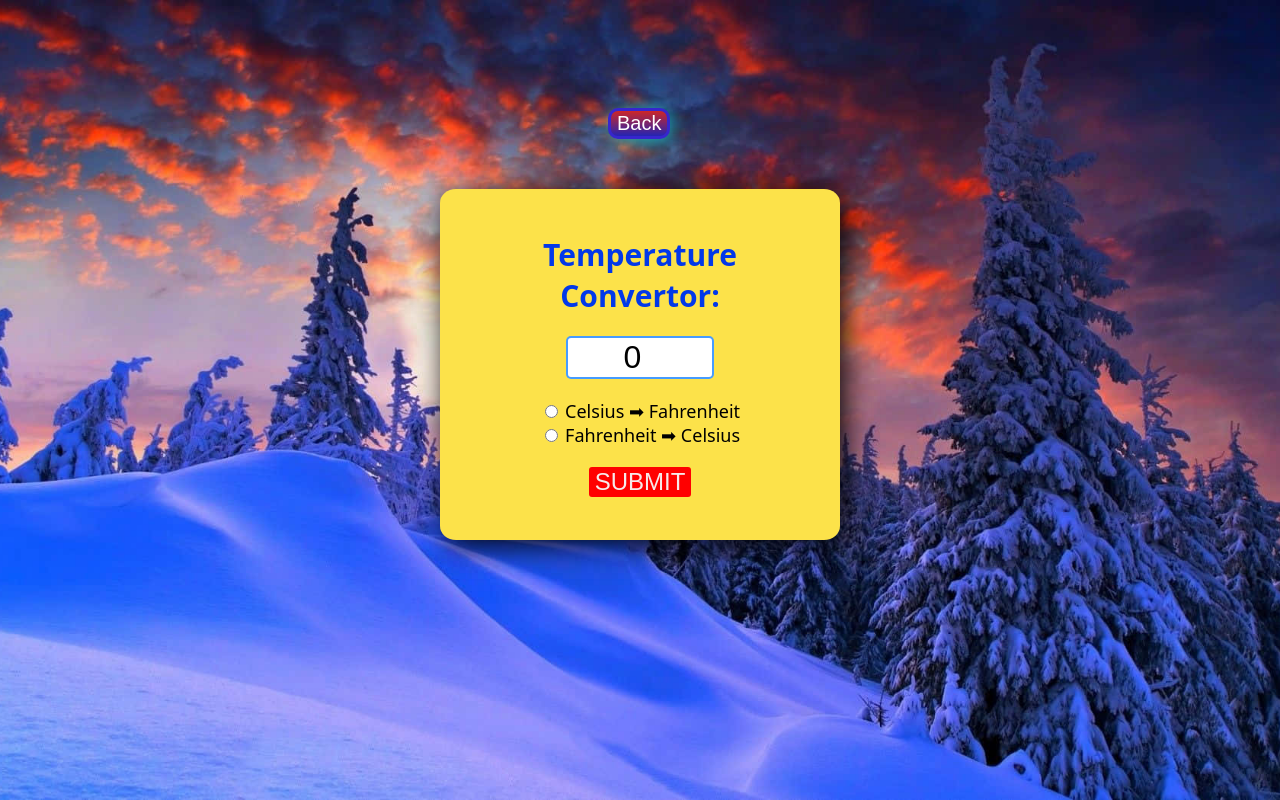
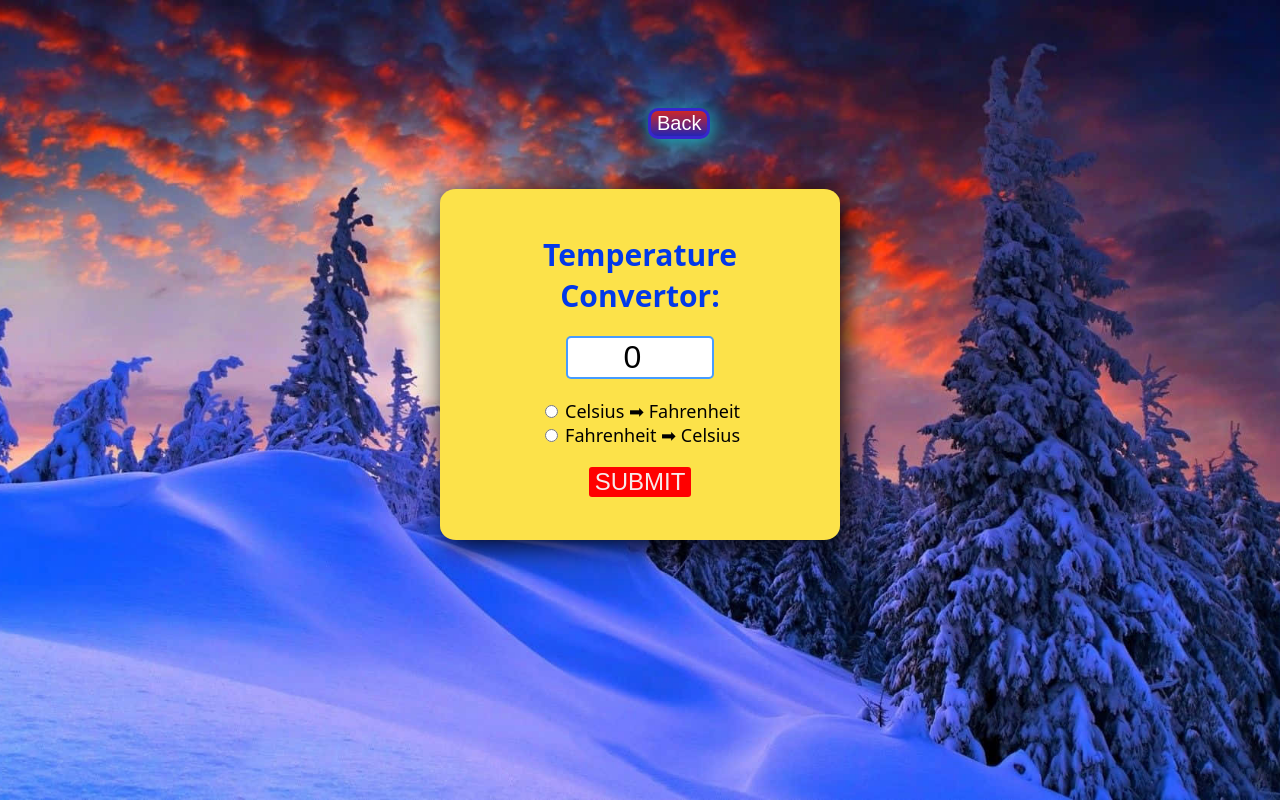
Before and after one commit to 2204aneesh/Simple-Website, a plain HTML site: page tempindex.html in a window 1280 px wide. Drawn offline with Linux system fonts and the light colour scheme.

Commit message:
Update tempstyle.css
back update

```diff
--- a/tempstyle.css
+++ b/tempstyle.css
@@ -14,7 +14,7 @@ a{
 }
 #back{
     font-size: 20px;
-    margin-left: 600px;
+    margin-left: 640px;
     margin-top: 100px;
     color: rgb(255, 255, 255);
     border-radius: 10px;
```
